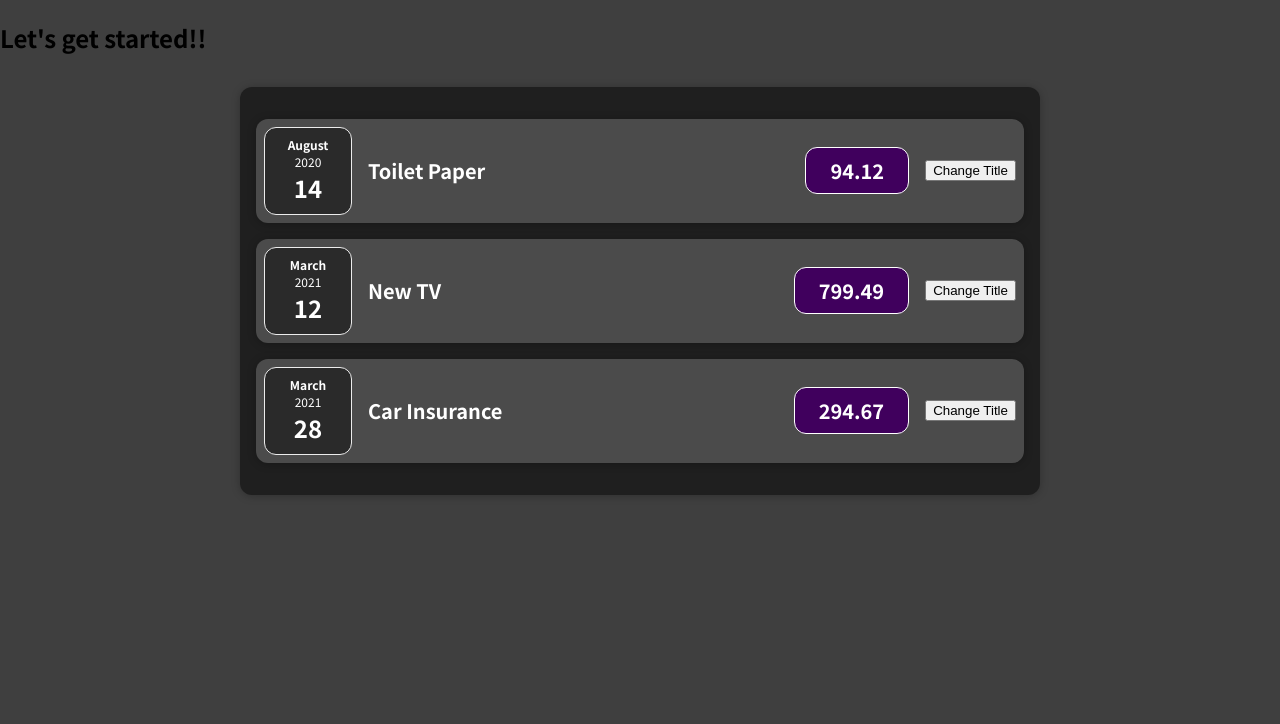
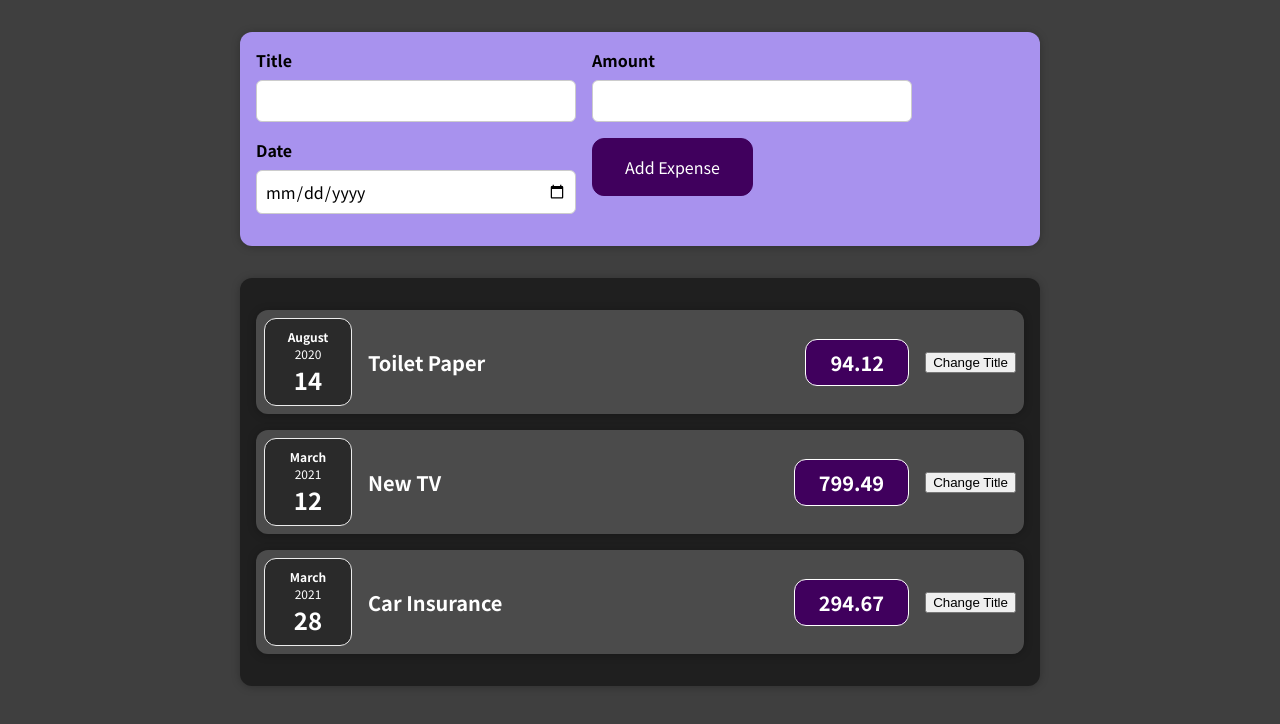
Before and after one commit to amDeq/ReactLearningAman, a React (Create React App) app: page / in a window 1280 px wide. Shown: the top 724 px of the page. Built offline with nearby package versions, Linux system fonts and the light colour scheme.

Commit message:
add input

```diff
--- a/src/App.js
+++ b/src/App.js
@@ -1,4 +1,5 @@
 import Expenses from "./Components/Expenses/Expenses";
+import NewExpense from "./Components/NewExpenses/NewExpense";
 function App() {
   const expenses = [
     {
@@ -23,7 +24,8 @@ function App() {
   ];
   return (
     <div>
-      <h2>Let's get started!!</h2>
+      {/* <h2>Let's get started!!</h2> */}
+      <NewExpense />
       <Expenses expenses={expenses} />
     </div>
     // <div>
--- a/src/Components/Expenses/ExpenseItem.js
+++ b/src/Components/Expenses/ExpenseItem.js
@@ -12,8 +12,9 @@ function ExpenseItem(props) {
   // const year = props.date.getFullYear();
 
   const clickHandler = () => {
-    // console.log(title);
+    // console.log("Expense items");
     setTitle("Updated!!!");
+    console.log(title);
   };
   return (
     <>
--- /dev/null
+++ b/src/Components/NewExpenses/ExpenseForm.css
@@ -0,0 +1,26 @@
+.new-expense__controls {
+  display: flex;
+  flex-wrap: wrap;
+  gap: 1rem;
+  margin-bottom: 1rem;
+  text-align: left;
+}
+
+.new-expense__control label {
+  font-weight: bold;
+  margin-bottom: 0.5rem;
+  display: block;
+}
+
+.new-expense__control input {
+  font: inherit;
+  padding: 0.5rem;
+  border-radius: 6px;
+  border: 1px solid #ccc;
+  width: 20rem;
+  max-width: 100%;
+}
+
+.new-expense__actions {
+  text-align: right;
+}
--- /dev/null
+++ b/src/Components/NewExpenses/ExpenseForm.js
@@ -0,0 +1,31 @@
+import React from "react";
+import "./ExpenseForm.css";
+const ExpenseForm = () => {
+  const titleChangeHandler = (event) => {
+    console.log(event.target.value);
+  };
+  return (
+    <>
+      <form>
+        <div className="new-expense__controls">
+          <div className="new-expense__control">
+            <label>Title</label>
+            <input type="text" onChange={titleChangeHandler} />
+          </div>
+          <div className="new-expense__control">
+            <label>Amount</label>
+            <input type="number" min="0.01" step="0.01" />
+          </div>
+          <div className="new-expense__control">
+            <label>Date</label>
+            <input type="date" min="2019-01-01" max="2022-12-31" />
+          </div>
+          <div className="new-expense__actions">
+            <button type="submit">Add Expense</button>
+          </div>
+        </div>
+      </form>
+    </>
+  );
+};
+export default ExpenseForm;
--- /dev/null
+++ b/src/Components/NewExpenses/NewExpense.css
@@ -0,0 +1,38 @@
+.new-expense {
+  background-color: #a892ee;
+  padding: 1rem;
+  margin: 2rem auto;
+  width: 50rem;
+  max-width: 95%;
+  border-radius: 12px;
+  text-align: center;
+  box-shadow: 0 1px 8px rgba(0, 0, 0, 0.25);
+}
+
+.new-expense button {
+  font: inherit;
+  cursor: pointer;
+  padding: 1rem 2rem;
+  border: 1px solid #40005d;
+  background-color: #40005d;
+  color: white;
+  border-radius: 12px;
+  margin-right: 1rem;
+}
+
+.new-expense button:hover,
+.new-expense button:active {
+  background-color: #510674;
+  border-color: #510674;
+}
+
+.new-expense button.alternative {
+  color: #220131;
+  border-color: transparent;
+  background-color: transparent;
+}
+
+.new-expense button.alternative:hover,
+.new-expense button.alternative:active {
+  background-color: #ddb3f8;
+}
--- /dev/null
+++ b/src/Components/NewExpenses/NewExpense.js
@@ -0,0 +1,11 @@
+import React from "react";
+import ExpenseForm from "./ExpenseForm";
+import "./NewExpense.css";
+const NewExpense = () => {
+  return (
+    <div className="new-expense">
+      <ExpenseForm />
+    </div>
+  );
+};
+export default NewExpense;
```
